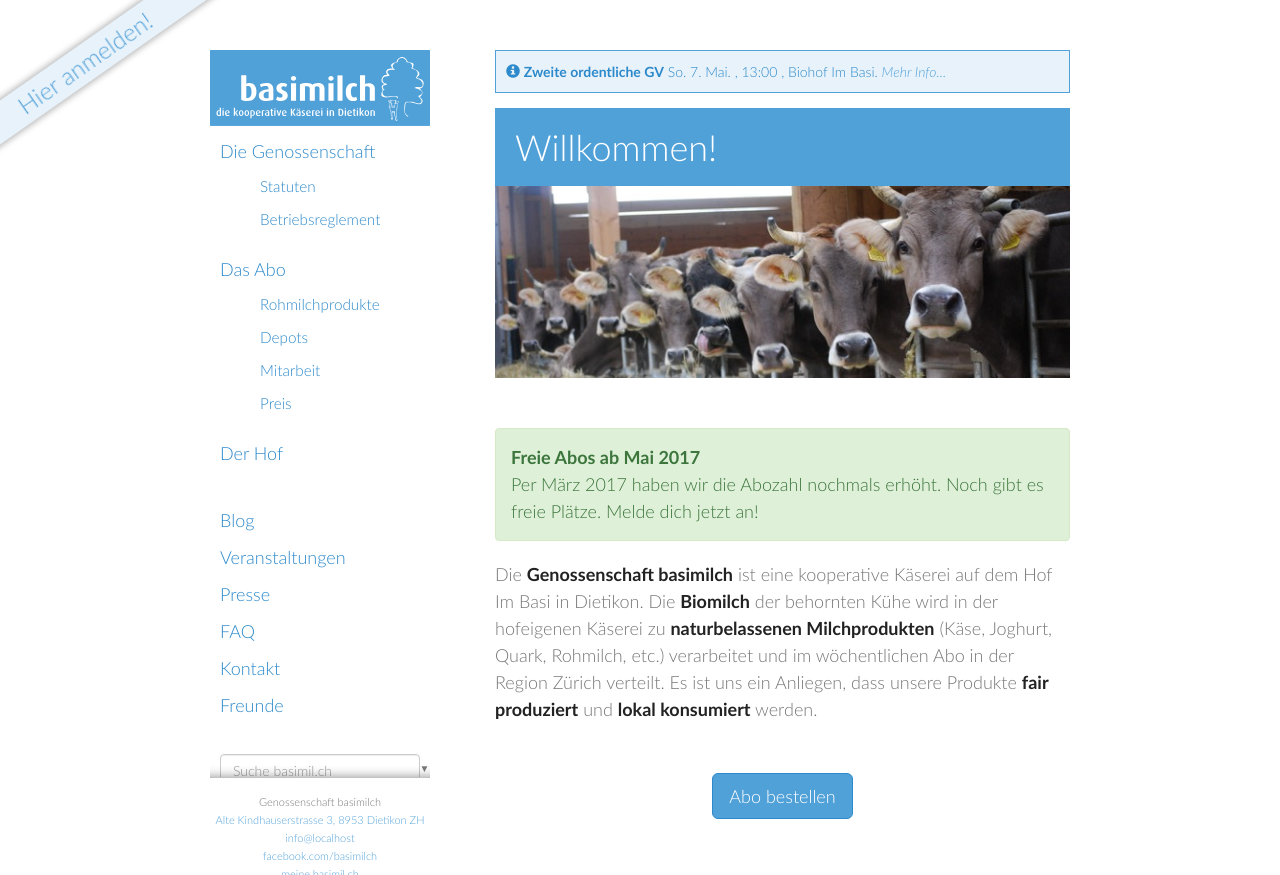
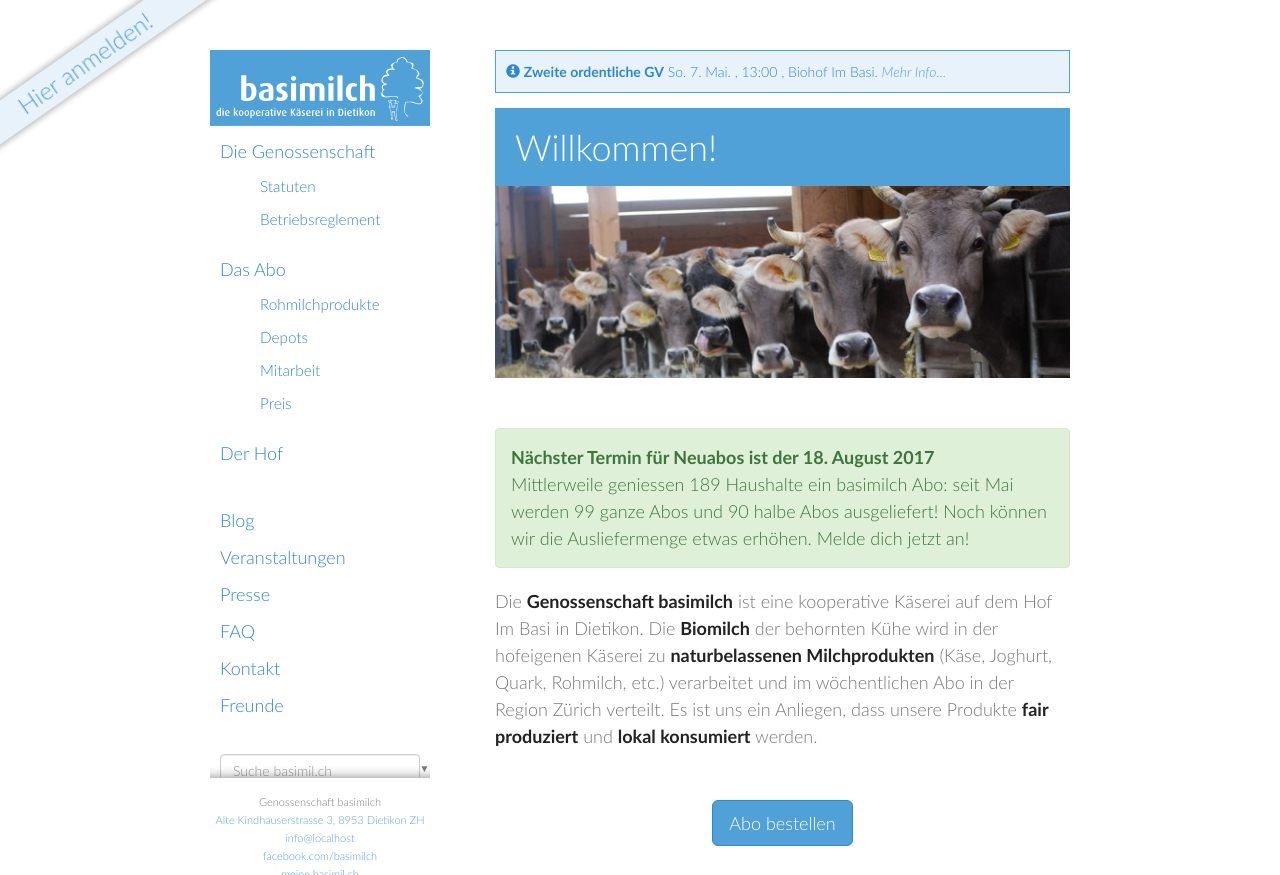
Before and after one commit to vryser/basimilch.github.io, a Jekyll site: the page built from pages/000-home.md, in a window 1280 px wide and 900 px high, cut to the strip 0-875 px from the top of the window. Built offline with Jekyll 4.4.1, drawn with Linux system fonts in a browser that asks for light colours.

Commit message:
August subscription deadline

```diff
--- a/pages/000-home.md
+++ b/pages/000-home.md
@@ -4,8 +4,8 @@ permalink: /
 ---
 
 <div class="alert alert-success" role="alert" data-href="/genossenschaft/#abo-bestellen">
-  <div style="font-weight:bold;">Freie Abos ab Mai 2017</div>
-  Per März 2017 haben wir die Abozahl nochmals erhöht. Noch gibt es freie Plätze.
+  <div style="font-weight:bold;">Nächster Termin für Neuabos ist der 18. August 2017</div>
+  Mittlerweile geniessen 189 Haushalte ein basimilch Abo: seit Mai werden 99 ganze Abos und 90 halbe Abos ausgeliefert! Noch können wir die Ausliefermenge etwas erhöhen.
   <a href="/genossenschaft/#abo-bestellen">Melde dich jetzt an!</a>
 </div>
 
```
